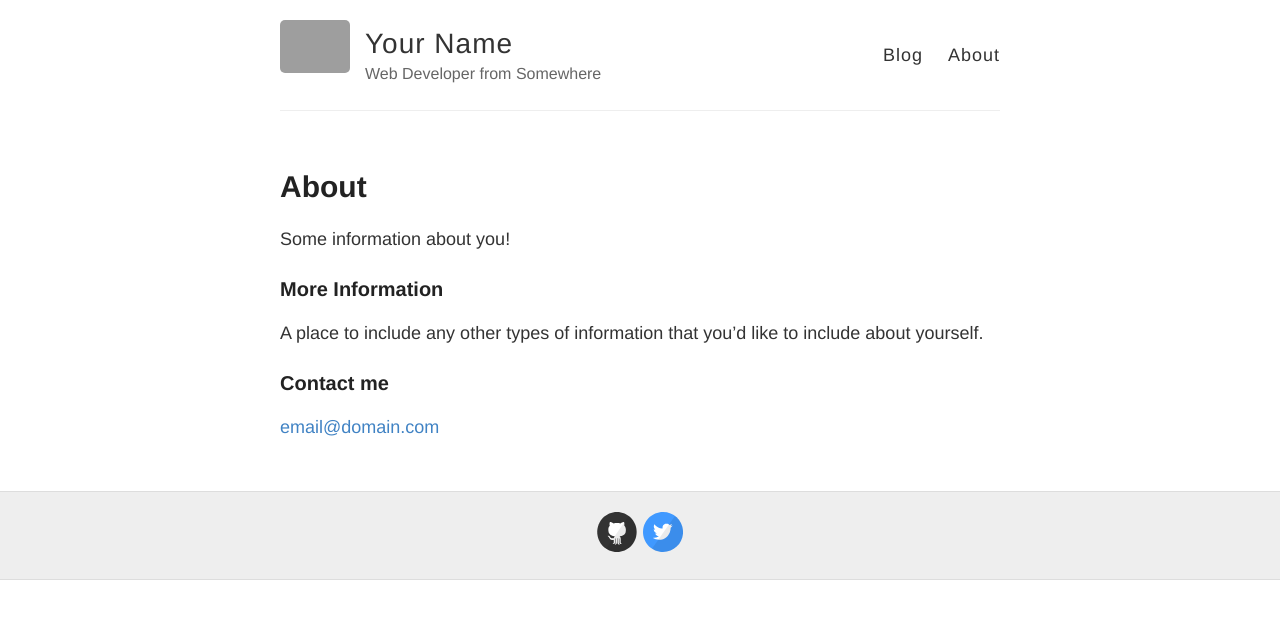
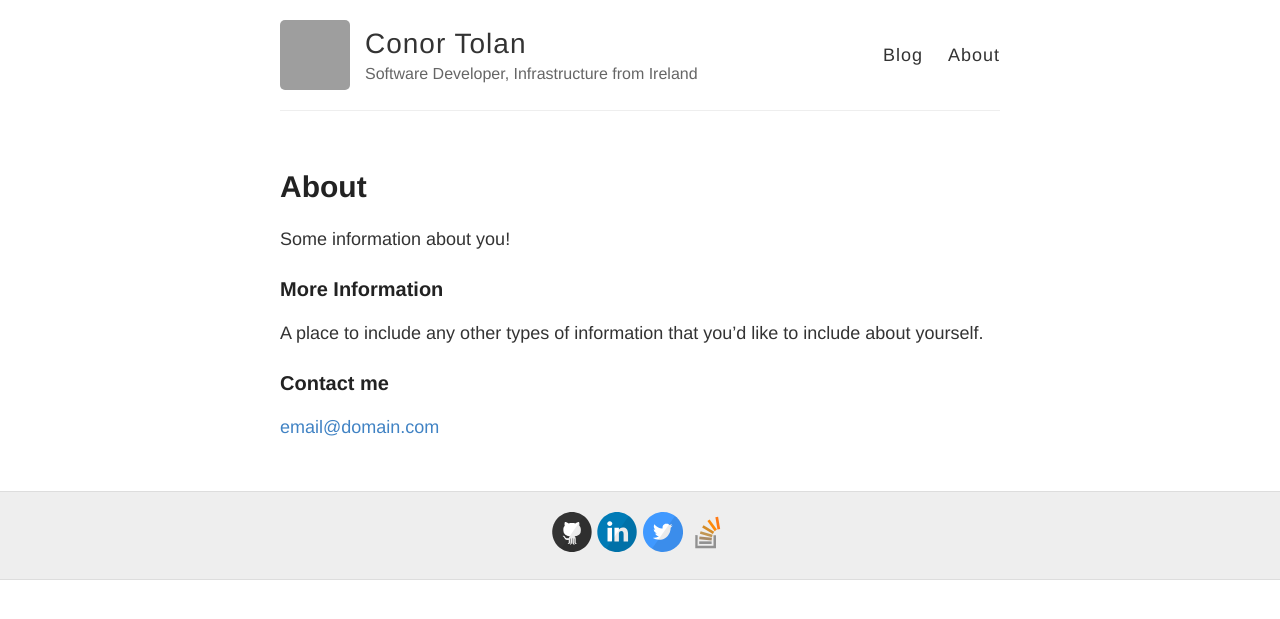
Before and after one commit to ctolan/ctolan.github.io, a Jekyll site: the page built from about.md, in a window 1280 px wide. Shown: the top 619 px of the page. Built offline with Jekyll 4.4.1, drawn with Linux system fonts in a browser that asks for light colours; grey boxes are pictures that could not be loaded.

Commit message:
Updated config with my details

```diff
--- a/_config.yml
+++ b/_config.yml
@@ -3,14 +3,13 @@
 #
 
 # Name of your site (displayed in the header)
-name: Your Name
+name: Conor Tolan
 
 # Short bio or description (displayed in the header)
-description: Web Developer from Somewhere
+description: Software Developer, Infrastructure from Ireland
 
 # URL of your avatar or profile pic (you could use your GitHub profile pic)
-avatar: https://raw.githubusercontent.com/barryclark/jekyll-now/master/images/jekyll-logo.png
-
+avatar: https://github.com/ctolan.png
 #
 # Flags below are optional
 #
@@ -21,13 +20,13 @@ footer-links:
   email:
   facebook:
   flickr:
-  github: barryclark/jekyll-now
+  github: ctolan
   instagram:
-  linkedin:
+  linkedin: ctolan
   pinterest:
   rss: # just type anything here for a working RSS icon
-  twitter: jekyllrb
-  stackoverflow: # your stackoverflow profile, e.g. "users/50476/bart-kiers"
+  twitter: ct100001
+  stackoverflow: users/9690476/conort
   youtube: # channel/<your_long_string> or user/<user-name>
   googleplus: # anything in your profile username that comes after plus.google.com/
 
```
